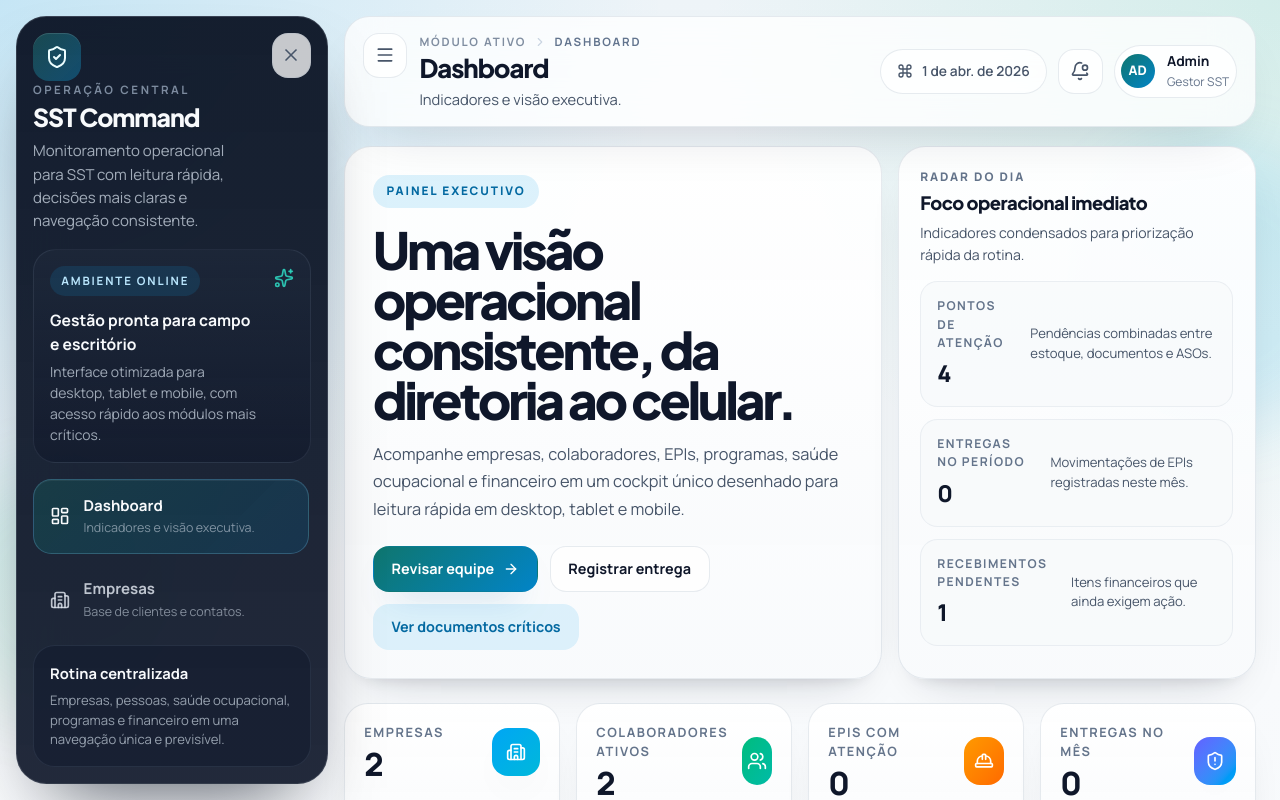
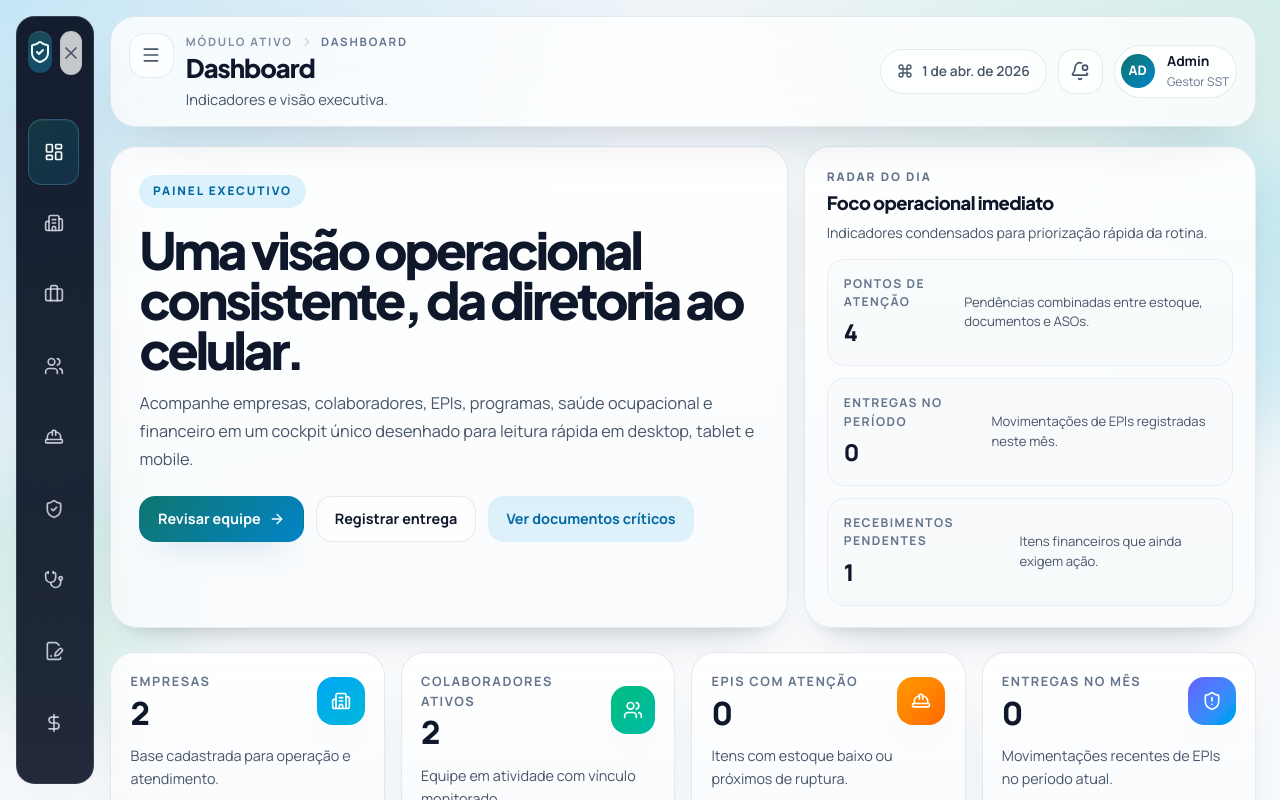
Before and after one commit to riqueLenis/sst, a React (Vite) app: page / in a window 1280 px wide. Shown: the top 800 px of the page. Built offline with nearby package versions, Linux system fonts and the light colour scheme.

Commit message:
feat: menu estilizado e padronizado

```diff
--- a/src/components/Layout.tsx
+++ b/src/components/Layout.tsx
@@ -145,16 +145,18 @@ export default function Layout() {
       >
         <div className="app-sidebar-inner">
           <div className="flex items-start justify-between gap-4">
-            <div>
+            <div className="sidebar-brand">
               <span className="brand-mark">
                 <ShieldCheck className="h-6 w-6" />
               </span>
+              <div className="sidebar-expandable sidebar-brand-copy">
                 <p className="brand-kicker">Operação central</p>
                 <h1 className="brand-title">SST Command</h1>
                 <p className="brand-copy">
                   Monitoramento operacional para SST com leitura rápida,
                   decisões mais claras e navegação consistente.
                 </p>
+              </div>
             </div>
 
             <button
@@ -167,6 +169,7 @@ export default function Layout() {
             </button>
           </div>
 
+          <div className="sidebar-expandable-block">
             <div className="sidebar-note">
               <div>
                 <span className="sidebar-note-label">Ambiente online</span>
@@ -180,18 +183,21 @@ export default function Layout() {
               </div>
               <Sparkles className="sidebar-note-icon h-5 w-5" />
             </div>
+          </div>
 
           <nav className="app-nav">
             {navItems.map((item) => (
               <NavLink
                 key={item.name}
                 to={item.path}
+                aria-label={item.name}
+                title={item.name}
                 className={({ isActive }) =>
                   cn("nav-link", isActive && "nav-link-active")
                 }
               >
                 <item.icon className="nav-link-icon h-5 w-5" />
-                <span className="nav-link-copy">
+                <span className="nav-link-copy sidebar-expandable">
                   <span className="nav-link-title">{item.name}</span>
                   <span className="nav-link-description">
                     {item.description}
@@ -201,12 +207,14 @@ export default function Layout() {
             ))}
           </nav>
 
+          <div className="sidebar-expandable-block">
             <div className="sidebar-footer">
               <p className="sidebar-footer-title">Rotina centralizada</p>
               <p className="sidebar-footer-copy">
                 Empresas, pessoas, saúde ocupacional, programas e financeiro em
                 uma navegação única e previsível.
               </p>
+            </div>
           </div>
         </div>
       </aside>
--- a/src/index.css
+++ b/src/index.css
@@ -26,7 +26,9 @@
     0 22px 45px -28px rgba(15, 23, 42, 0.26),
     0 14px 20px -18px rgba(15, 23, 42, 0.18);
   --shadow-modal: 0 40px 90px -36px rgba(15, 23, 42, 0.44);
-  --sidebar-width: 19.5rem;
+  --sidebar-width: 15.25rem;
+  --sidebar-collapsed-width: 4.9rem;
+  --sidebar-transition: 440ms cubic-bezier(0.22, 1, 0.36, 1);
 }
 
 * {
@@ -203,32 +205,49 @@ thead th {
   left: 1rem;
   z-index: 40;
   width: min(var(--sidebar-width), calc(100vw - 2rem));
-  padding: 1rem;
-  border-radius: 1.9rem;
+  padding: 0.95rem;
+  border-radius: 1.3rem;
   border: 1px solid rgba(226, 232, 240, 0.14);
   background: linear-gradient(
     180deg,
     rgba(12, 21, 38, 0.96) 0%,
     rgba(15, 23, 42, 0.92) 100%
   );
-  box-shadow: 0 40px 80px -36px rgba(2, 8, 23, 0.7);
+  box-shadow: 0 34px 74px -36px rgba(2, 8, 23, 0.66);
   backdrop-filter: blur(24px);
+  overflow: hidden;
+  transition:
+    width var(--sidebar-transition),
+    padding var(--sidebar-transition),
+    border-radius 220ms ease,
+    box-shadow 220ms ease;
 }
 
 .app-sidebar-inner {
   display: flex;
   height: 100%;
   flex-direction: column;
-  gap: 1rem;
+  gap: 0.8rem;
+}
+
+.sidebar-brand {
+  display: flex;
+  min-width: 0;
+  align-items: flex-start;
+  gap: 0.8rem;
+}
+
+.sidebar-brand-copy {
+  min-width: 0;
 }
 
 .brand-mark {
   display: inline-flex;
   align-items: center;
   justify-content: center;
-  width: 3rem;
-  height: 3rem;
-  border-radius: 1rem;
+  width: 2.65rem;
+  height: 2.65rem;
+  border-radius: 0.85rem;
   background: linear-gradient(
     135deg,
     rgba(45, 212, 191, 0.24),
@@ -240,39 +259,54 @@ thead th {
 
 .brand-kicker {
   margin: 0;
-  font-size: 0.72rem;
+  font-size: 0.62rem;
   font-weight: 700;
-  letter-spacing: 0.22em;
+  letter-spacing: 0.18em;
   text-transform: uppercase;
   color: rgba(148, 163, 184, 0.82);
 }
 
 .brand-title {
-  margin: 0.35rem 0 0;
+  margin: 0.2rem 0 0;
   font-family: "Plus Jakarta Sans", "Manrope", sans-serif;
-  font-size: 1.55rem;
+  font-size: 1.16rem;
   font-weight: 800;
-  line-height: 1.05;
+  line-height: 1.08;
   letter-spacing: -0.04em;
   color: #f8fafc;
 }
 
 .brand-copy {
-  margin: 0.6rem 0 0;
-  max-width: 16rem;
-  font-size: 0.94rem;
-  line-height: 1.55;
+  margin: 0.4rem 0 0;
+  max-width: 13rem;
+  font-size: 0.78rem;
+  line-height: 1.45;
   color: rgba(203, 213, 225, 0.78);
+}
+
+.sidebar-expandable {
+  transition:
+    opacity 180ms ease,
+    transform 180ms ease,
+    max-width 180ms ease;
+}
+
+.sidebar-expandable-block {
+  overflow: hidden;
+  transition:
+    opacity 180ms ease,
+    transform 180ms ease,
+    max-height 180ms ease;
 }
 
 .sidebar-note {
   display: flex;
   align-items: flex-start;
   justify-content: space-between;
-  gap: 1rem;
-  padding: 1rem;
+  gap: 0.8rem;
+  padding: 0.8rem;
   border: 1px solid rgba(148, 163, 184, 0.12);
-  border-radius: 1.4rem;
+  border-radius: 0.95rem;
   background: linear-gradient(
     180deg,
     rgba(30, 41, 59, 0.74) 0%,
@@ -284,27 +318,27 @@ thead th {
   display: inline-flex;
   align-items: center;
   gap: 0.4rem;
-  padding: 0.4rem 0.7rem;
+  padding: 0.3rem 0.55rem;
   border-radius: 9999px;
   background: rgba(14, 165, 233, 0.14);
   color: #bae6fd;
-  font-size: 0.72rem;
+  font-size: 0.62rem;
   font-weight: 700;
-  letter-spacing: 0.16em;
+  letter-spacing: 0.14em;
   text-transform: uppercase;
 }
 
 .sidebar-note-title {
-  margin: 0.85rem 0 0;
-  font-size: 0.98rem;
+  margin: 0.65rem 0 0;
+  font-size: 0.88rem;
   font-weight: 700;
   color: #f8fafc;
 }
 
 .sidebar-note-copy {
-  margin: 0.35rem 0 0;
-  font-size: 0.87rem;
-  line-height: 1.5;
+  margin: 0.3rem 0 0;
+  font-size: 0.76rem;
+  line-height: 1.45;
   color: rgba(203, 213, 225, 0.76);
 }
 
@@ -318,28 +352,49 @@ thead th {
   display: flex;
   flex: 1;
   flex-direction: column;
-  gap: 0.5rem;
+  gap: 0.35rem;
   overflow-y: auto;
-  padding-right: 0.15rem;
+  padding-right: 0.2rem;
+  scrollbar-width: thin;
+  scrollbar-color: rgba(148, 163, 184, 0.42) transparent;
+}
+
+.app-nav::-webkit-scrollbar {
+  width: 0.4rem;
+}
+
+.app-nav::-webkit-scrollbar-track {
+  background: transparent;
+}
+
+.app-nav::-webkit-scrollbar-thumb {
+  border-radius: 9999px;
+  background: rgba(148, 163, 184, 0.42);
+}
+
+.app-nav::-webkit-scrollbar-thumb:hover {
+  background: rgba(148, 163, 184, 0.56);
 }
 
 .nav-link {
   display: flex;
   align-items: center;
-  gap: 0.85rem;
-  padding: 0.95rem 1rem;
+  gap: 0.72rem;
+  padding: 0.78rem 0.82rem;
   border: 1px solid transparent;
-  border-radius: 1.15rem;
+  border-radius: 0.88rem;
   color: rgba(226, 232, 240, 0.82);
   transition:
     transform 180ms ease,
     color 180ms ease,
     background-color 180ms ease,
-    border-color 180ms ease;
+    border-color 180ms ease,
+    gap var(--sidebar-transition),
+    padding var(--sidebar-transition);
 }
 
 .nav-link:hover {
-  transform: translateX(2px);
+  transform: translateX(1px);
   color: #fff;
   border-color: rgba(148, 163, 184, 0.12);
   background: rgba(51, 65, 85, 0.44);
@@ -369,33 +424,33 @@ thead th {
 }
 
 .nav-link-title {
-  font-size: 0.94rem;
+  font-size: 0.84rem;
   font-weight: 700;
 }
 
 .nav-link-description {
-  font-size: 0.78rem;
+  font-size: 0.7rem;
   color: rgba(203, 213, 225, 0.58);
 }
 
 .sidebar-footer {
-  padding: 1rem;
-  border-radius: 1.35rem;
+  padding: 0.8rem;
+  border-radius: 0.95rem;
   border: 1px solid rgba(148, 163, 184, 0.12);
   background: rgba(15, 23, 42, 0.45);
 }
 
 .sidebar-footer-title {
   margin: 0;
-  font-size: 0.92rem;
+  font-size: 0.84rem;
   font-weight: 700;
   color: #f8fafc;
 }
 
 .sidebar-footer-copy {
-  margin: 0.45rem 0 0;
-  font-size: 0.82rem;
-  line-height: 1.5;
+  margin: 0.35rem 0 0;
+  font-size: 0.74rem;
+  line-height: 1.45;
   color: rgba(203, 213, 225, 0.7);
 }
 
@@ -1065,8 +1120,69 @@ thead th {
     display: none;
   }
 
+  .app-sidebar {
+    width: var(--sidebar-collapsed-width);
+    padding: 0.85rem 0.7rem;
+    border-radius: 1.15rem;
+  }
+
+  .app-sidebar:hover,
+  .app-sidebar:focus-within {
+    width: var(--sidebar-width);
+    padding: 0.95rem 0.85rem;
+  }
+
+  .app-sidebar .sidebar-expandable {
+    width: 0;
+    max-width: 0;
+    overflow: hidden;
+    white-space: nowrap;
+    opacity: 0;
+    transform: translateX(-0.35rem);
+    pointer-events: none;
+  }
+
+  .app-sidebar .sidebar-expandable-block {
+    max-height: 0;
+    opacity: 0;
+    transform: translateX(-0.35rem);
+    pointer-events: none;
+  }
+
+  .app-sidebar:hover .sidebar-expandable,
+  .app-sidebar:focus-within .sidebar-expandable {
+    width: auto;
+    max-width: 15rem;
+    overflow: visible;
+    white-space: normal;
+    opacity: 1;
+    transform: translateX(0);
+    pointer-events: auto;
+  }
+
+  .app-sidebar:hover .sidebar-expandable-block,
+  .app-sidebar:focus-within .sidebar-expandable-block {
+    max-height: 12rem;
+    opacity: 1;
+    transform: translateX(0);
+    pointer-events: auto;
+  }
+
+  .app-sidebar .nav-link {
+    justify-content: center;
+    gap: 0;
+    padding: 0.78rem;
+  }
+
+  .app-sidebar:hover .nav-link,
+  .app-sidebar:focus-within .nav-link {
+    justify-content: flex-start;
+    gap: 0.72rem;
+    padding: 0.78rem 0.82rem;
+  }
+
   .app-main {
-    padding-left: calc(var(--sidebar-width) + 2rem);
+    padding-left: calc(var(--sidebar-collapsed-width) + 2rem);
   }
 
   .app-main-inner {
```
Lines whose indentation alone changed are shown as unchanged.
